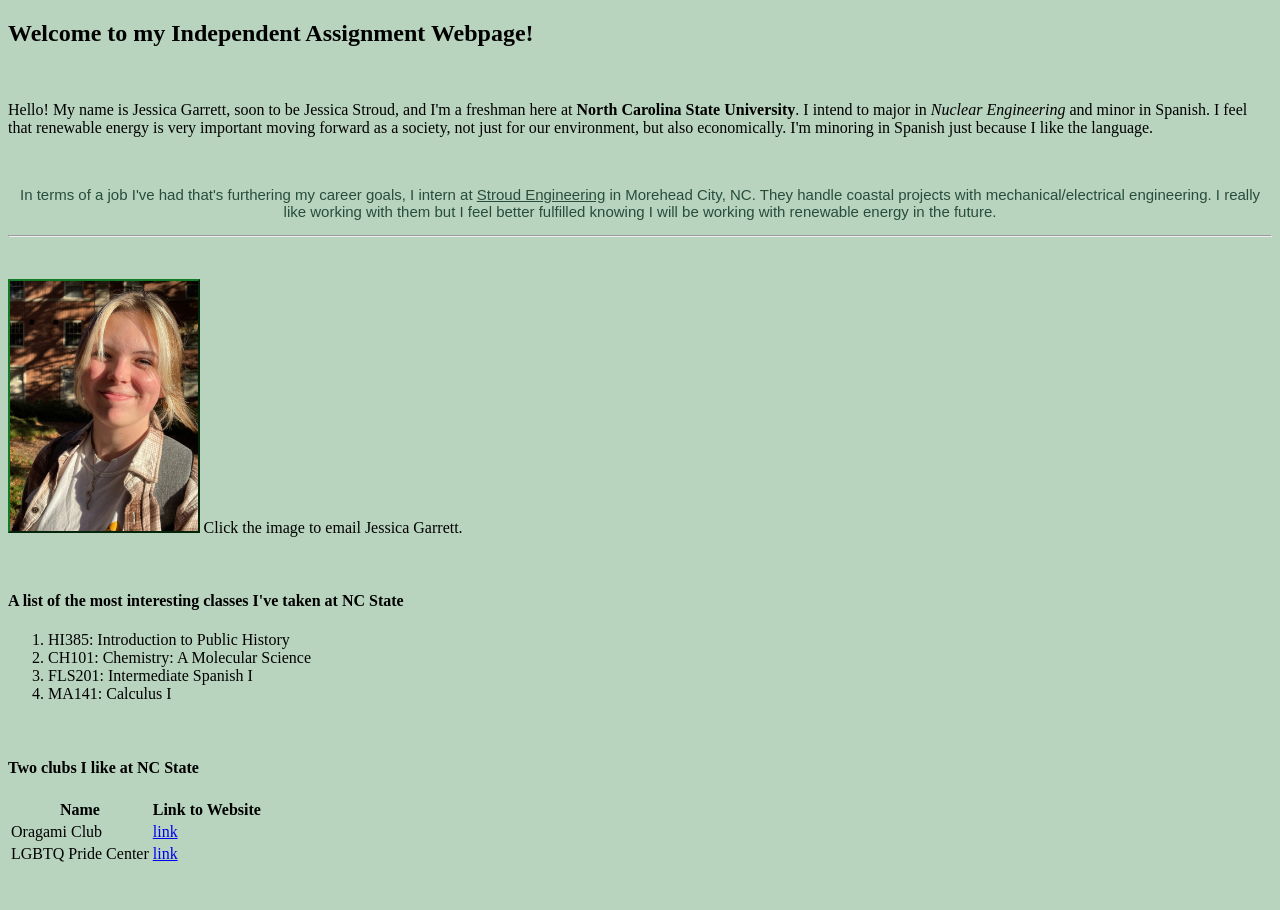
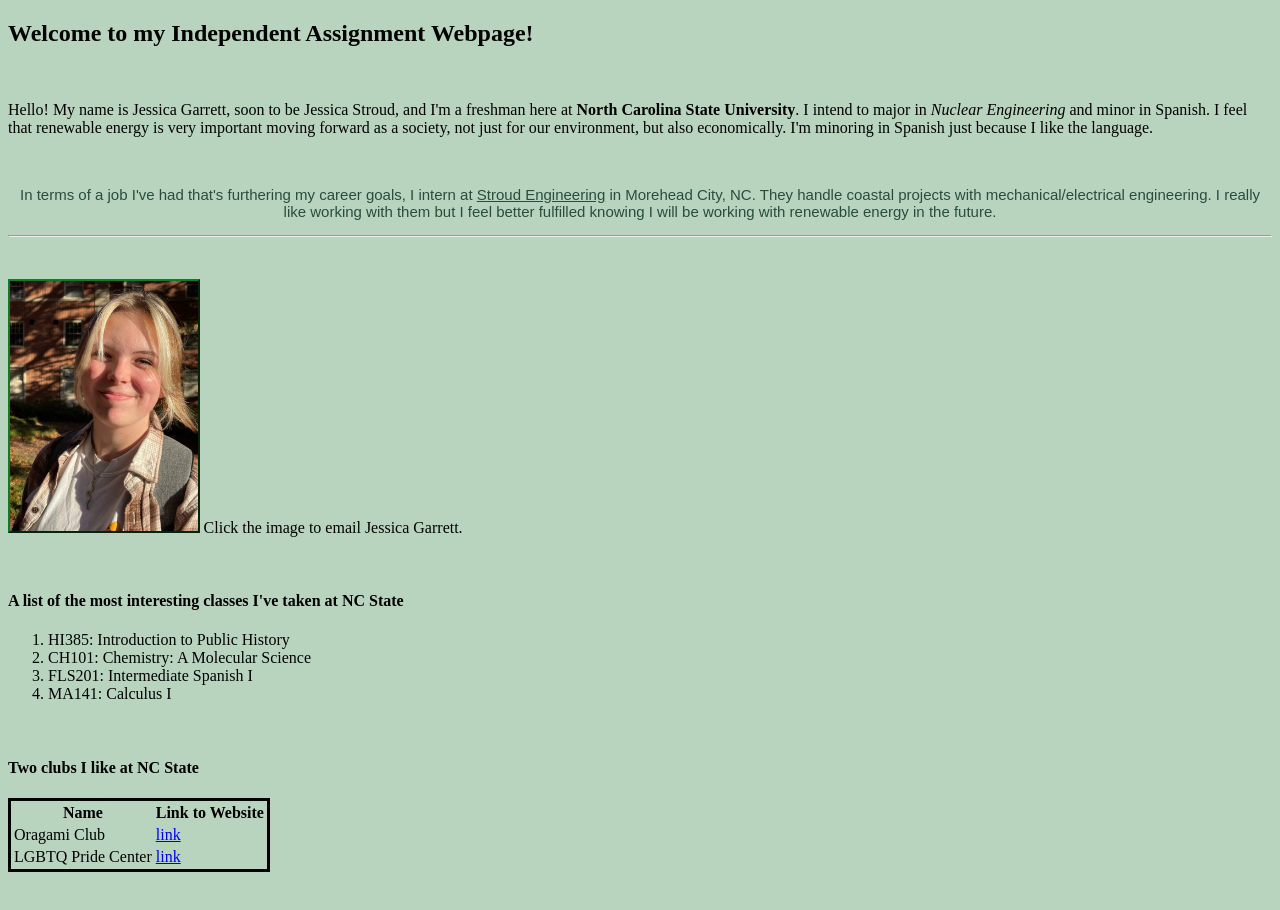
Before and after one commit to CircleKWB/webpages, a plain HTML site: page index.html in a window 1280 px wide. Drawn offline with Linux system fonts and the light colour scheme.

Commit message:
Update style.css

```diff
--- a/style.css
+++ b/style.css
@@ -10,7 +10,7 @@ p {
     background-color: #b8d4be;
 }
 
-.table-border {
+table {
     border: 3px solid #000000;
 }
 
```
